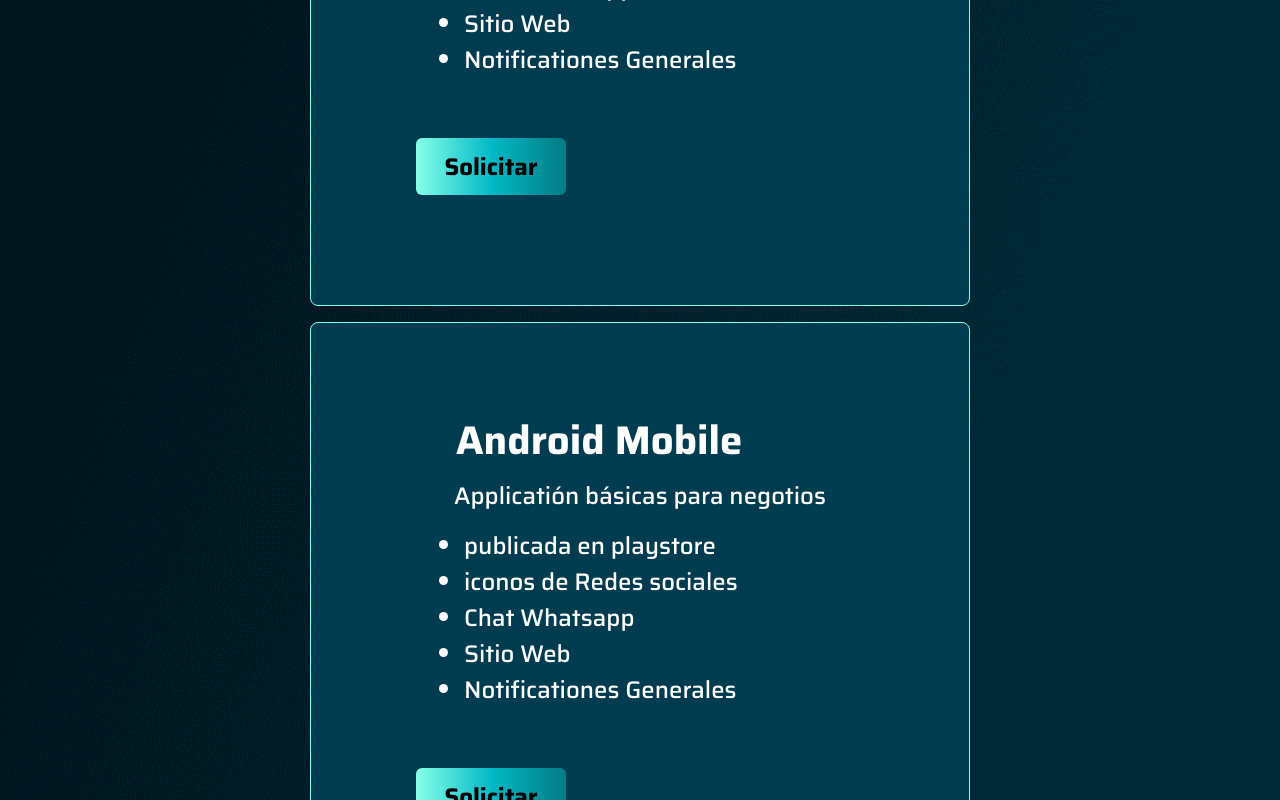
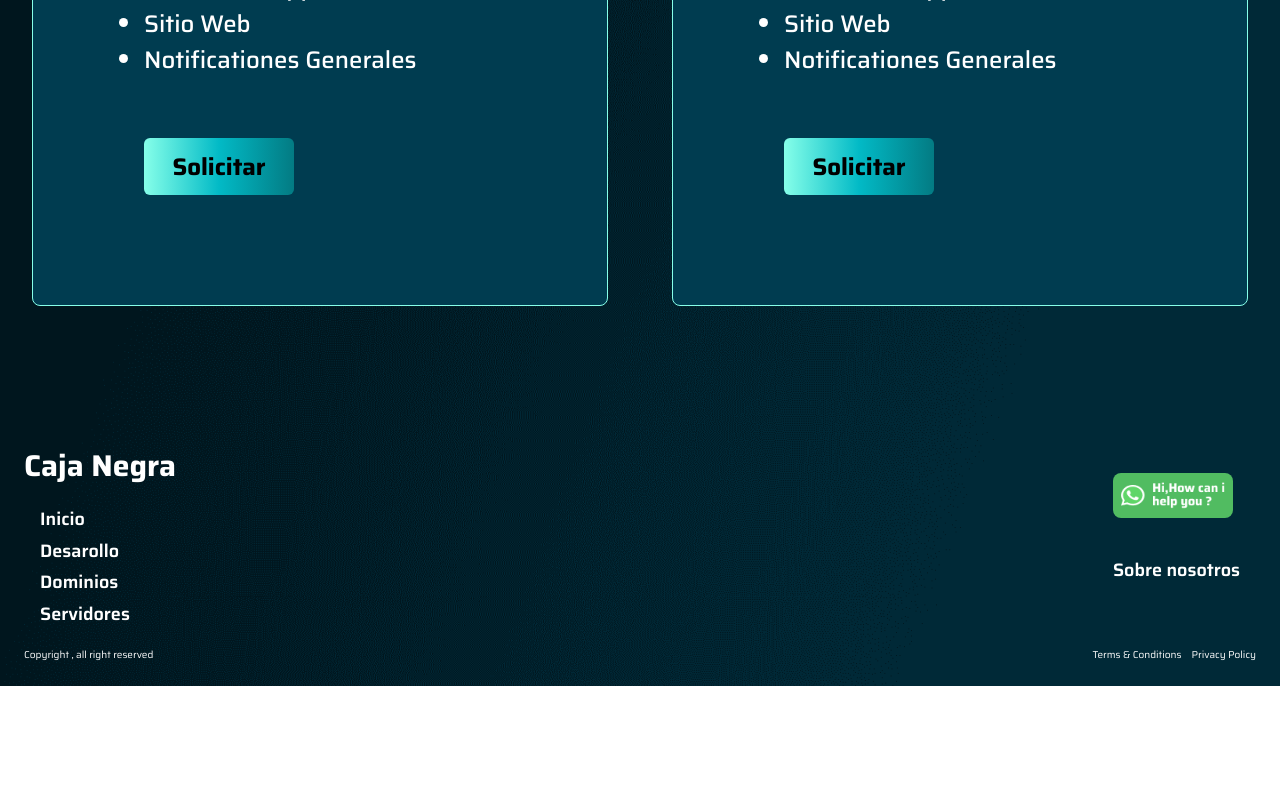
Before and after one commit to Palnetguy/caja-negra-frontend, a React (Create React App) app: page /desarollo in a window 1280 px wide. Shown: the part 2120-2920 px from the top of the page. After the commit the page ends 2806 px from the top, so only its background shows below. Built offline with nearby package versions, Linux system fonts and the light colour scheme; no server answers.

Commit message:
dominioAndDesarolo

```diff
--- a/src/styles/desarollo_page.css
+++ b/src/styles/desarollo_page.css
@@ -405,22 +405,7 @@ desarollo_page .desarollo .desarollo_each_cont .desarollo_bottom_each .align > h
   --spacing-xl: 3rem;      /* 48px */
 }
 
-.services-section {
-  width: 100%;
-  padding: var(--spacing-sm);
-  background-color: #f5f5f5;
-}
 
-.services-container {
-  max-width: 100%;
-  margin: 0 auto;
-  display: grid;
-  gap: var(--spacing-sm);
-  padding: var(--spacing-xs);
-
-  /* Mobile first - single column */
-  grid-template-columns: 1fr;
-}
 
 /* 600px - Mobile landscape */
 @media (min-width: 600px) {
@@ -484,29 +469,20 @@ desarollo_page .desarollo .desarollo_each_cont .desarollo_bottom_each .align > h
     .desarollo_page .desarollo .desarollo_each_cont .desarollo_bottom_each .align .desc > a > button {
         left: 1em;
     }
-  .services-container {
-    grid-template-columns: repeat(2, 1fr);
-    gap: var(--spacing-md);
-    padding: var(--spacing-md);
-    max-width: 780px;
-  }
 
-  .service-card {
-    height: 400px;
-  }
 }
 
 /* 1000px - Small desktop */
 @media (min-width: 1000px) {
-  .services-container {
-    grid-template-columns: repeat(3, 1fr);
-    gap: var(--spacing-md);
-    max-width: 980px;
+  .desarollo_page .desarollo .desarollo_each_cont .desarollo_bottom_each {
+    width: calc((100% / 2) - 4em);
+    display: flex;
+    flex-direction: row;
   }
 
-  .service-card {
-    height: 450px;
-  }
+.desarollo_page .desarollo .desarollo_each_cont .desarollo_bottom_each .align .desc > a > button {
+margin-left: 2em;
+}
 }
 
 /* 1500px - Large desktop */
--- a/src/styles/home_page.css
+++ b/src/styles/home_page.css
@@ -1843,6 +1843,7 @@ text-align: left;
 .home_page .vps.sus .lft h1{
   height: fit-content;
 }
+
 /* .home_page .vps .lft {
   width: 877px;
   height: 546px;
@@ -1863,6 +1864,7 @@ height: 450px; */
   width: 60%;
   font-size: 38px;
 }
+
 }
 /* @media (min-width: 1000px) {
   .home_page .services > .services_container {
--- a/src/styles/registra_dominio.css
+++ b/src/styles/registra_dominio.css
@@ -388,15 +388,16 @@ text-align: left;
 
 /* 1000px - Small desktop */
 @media (min-width: 1000px) {
-  .services-container {
-    grid-template-columns: repeat(3, 1fr);
-    gap: var(--spacing-md);
-    max-width: 980px;
-  }
+  .register_domino .register_domino_op .register_domin_each {
+    width: calc((100% / 3) - 2em);
+    display: flex;
+    flex-direction: column;
+    flex-wrap: nowrap;
+    align-content: space-between;
+    justify-content: space-between;
+    align-items: center;
+}
 
-  .service-card {
-    height: 450px;
-  }
 }
 
 /* 1500px - Large desktop */
```
